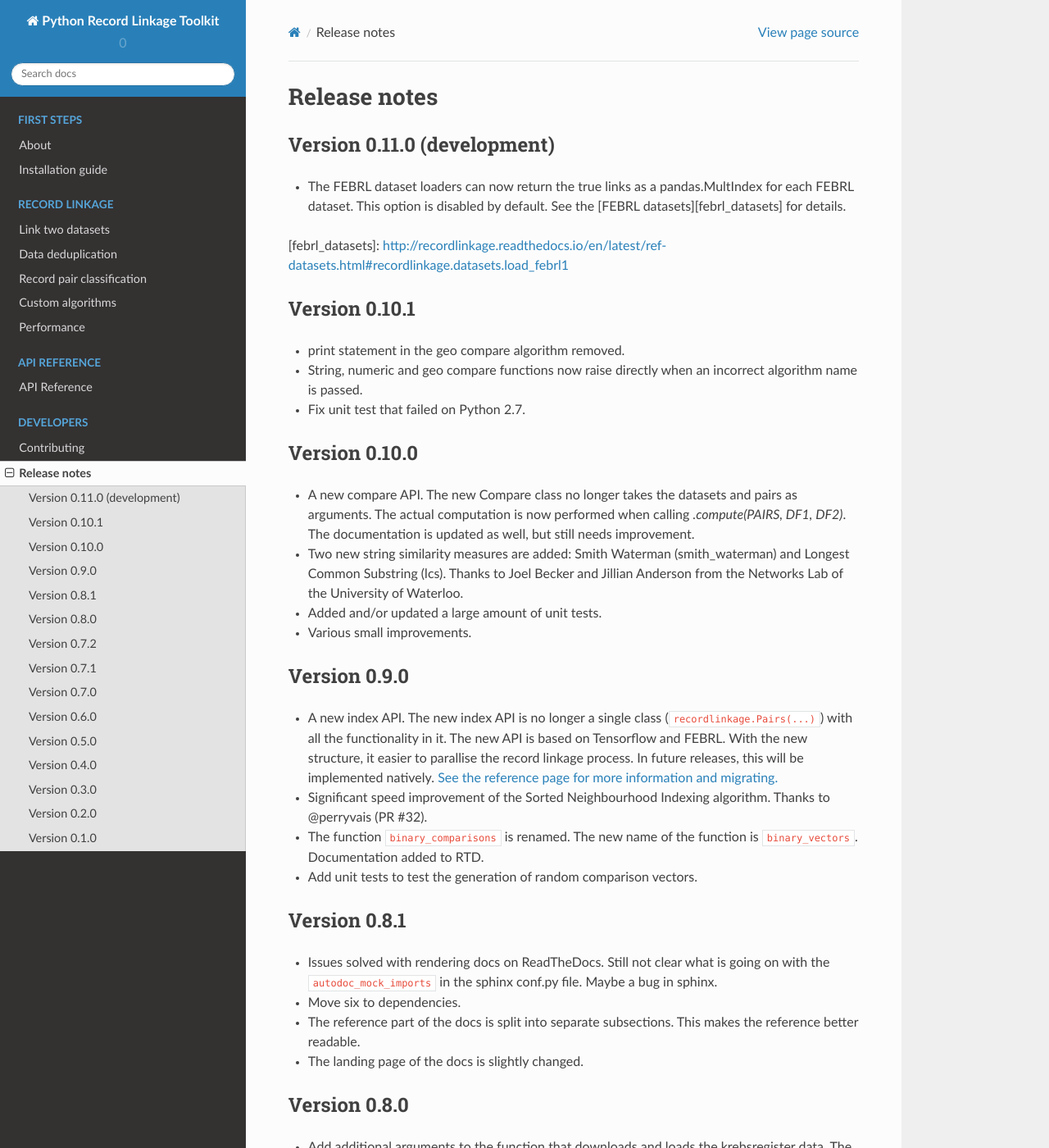
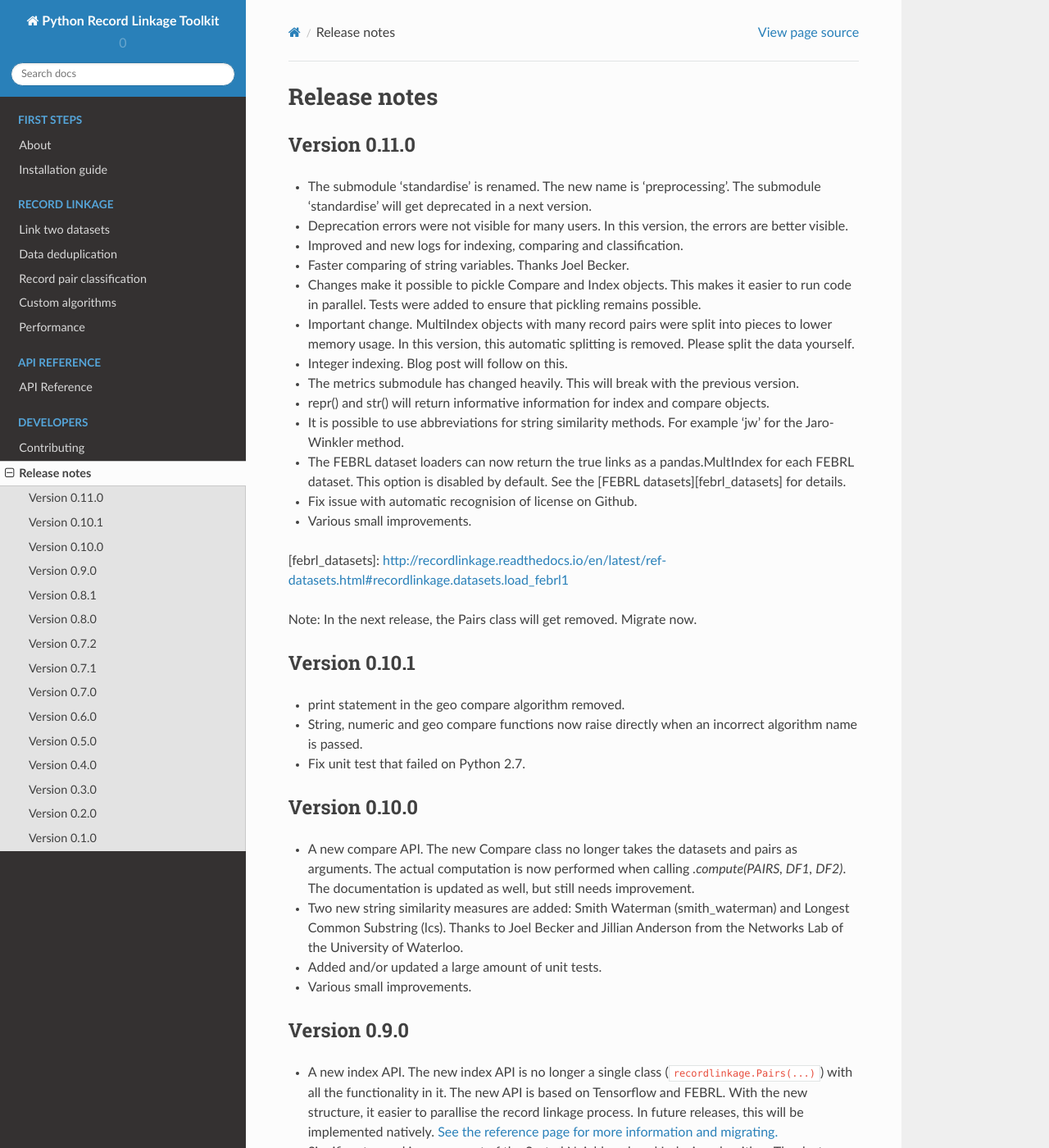
Before and after one commit to J535D165/recordlinkage, a Sphinx documentation site: the page built from docs/changelog.rst, in a window 1280 px wide and 1400 px high. Shown: the whole window at 82% size. Built offline with Sphinx 7.4.7 and the Read the Docs theme 2.0.0, drawn with Linux system fonts in a browser that asks for light colours; some of the changed text lies outside the part shown.

Commit message:
Bump changelog. Version 0.11.0

```diff
--- a/docs/changelog.rst
+++ b/docs/changelog.rst
@@ -2,14 +2,37 @@
 Release notes
 *************
 
-Version 0.11.0 (development)
-============================
+Version 0.11.0
+==============
 
+- The submodule 'standardise' is renamed. The new name is 'preprocessing'.
+  The submodule 'standardise' will get deprecated in a next version.
+- Deprecation errors were not visible for many users. In this version, the
+  errors are better visible.
+- Improved and new logs for indexing, comparing and classification.
+- Faster comparing of string variables. Thanks Joel Becker.
+- Changes make it possible to pickle Compare and Index objects. This makes it
+  easier to run code in parallel. Tests were added to ensure that pickling
+  remains possible.
+- Important change. MultiIndex objects with many record pairs were split into
+  pieces to lower memory usage. In this version, this automatic splitting is
+  removed. Please split the data yourself.
+- Integer indexing. Blog post will follow on this.
+- The metrics submodule has changed heavily. This will break with the previous
+  version.
+- repr() and str() will return informative information for index and compare
+  objects.
+- It is possible to use abbreviations for string similarity methods. For example
+  'jw' for the Jaro-Winkler method.
 - The FEBRL dataset loaders can now return the true links as a
   pandas.MultIndex for each FEBRL dataset. This option is disabled by default.
   See the [FEBRL datasets][febrl_datasets] for details.
+- Fix issue with automatic recognision of license on Github.
+- Various small improvements.
 
 [febrl_datasets]: http://recordlinkage.readthedocs.io/en/latest/ref-datasets.html#recordlinkage.datasets.load_febrl1
+
+Note: In the next release, the Pairs class will get removed. Migrate now.
 
 Version 0.10.1
 ==============
@@ -44,7 +67,9 @@ Version 0.9.0
   algorithm. Thanks to @perryvais (PR #32).
 - The function ``binary_comparisons`` is renamed. The new name of the function
   is ``binary_vectors``. Documentation added to RTD.
-- Add unit tests to test the generation of random comparison vectors.
+- Added unit tests to test the generation of random comparison vectors.
+- Logging module added to separate module logs from user logs. The
+  implementation is based on Tensorflow.
 
 Version 0.8.1
 =============
```
